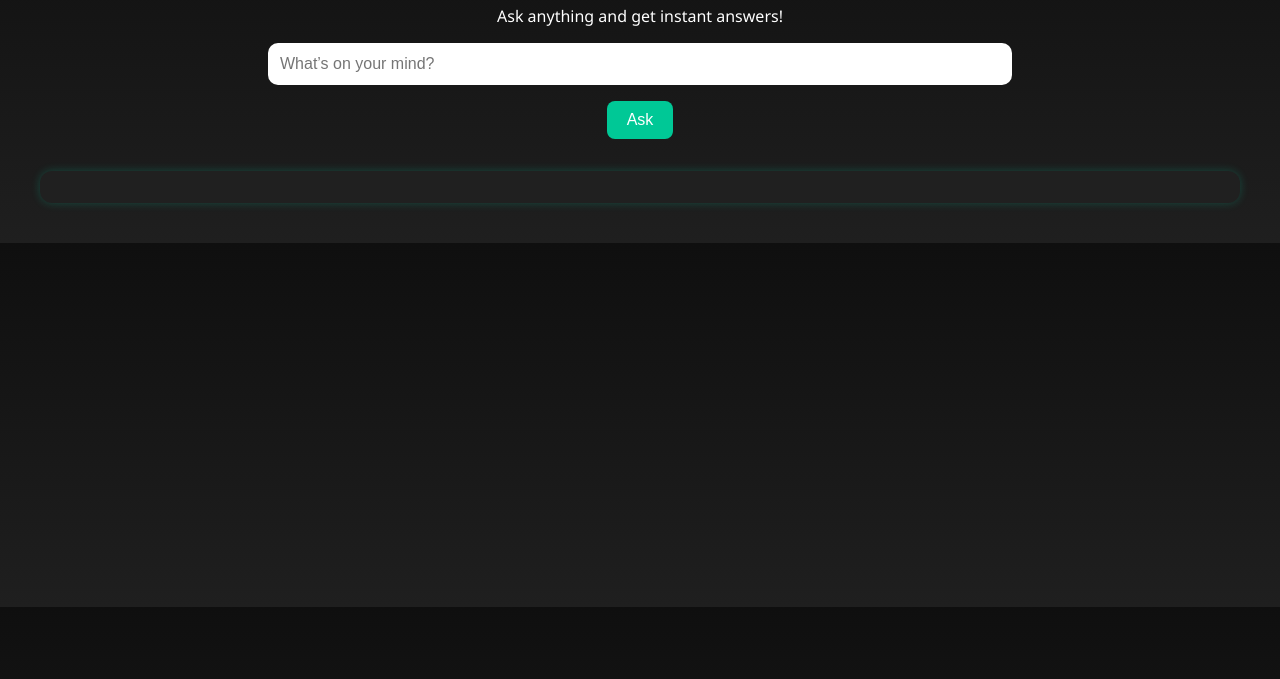
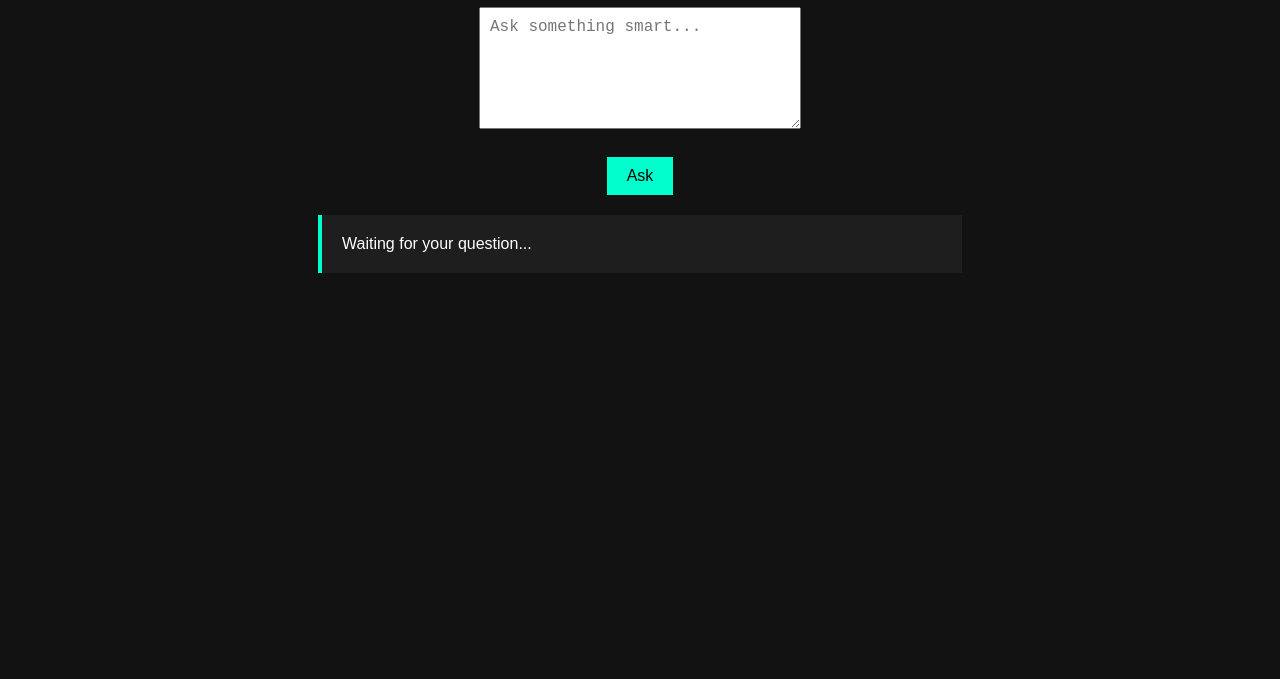
Before and after one commit to aron683/ai.etherealinkbytiisetso.com, a website: page Index.html in a window 1280 px wide. Shown: the part 121-800 px from the top of the page. Drawn offline with Linux system fonts and the light colour scheme.

Commit message:
Update Index.html

```diff
--- a/Index.html
+++ b/Index.html
@@ -3,75 +3,70 @@
 <head>
   <meta charset="UTF-8" />
   <meta name="viewport" content="width=device-width, initial-scale=1.0"/>
-  <title>MindPort AI – Ask Anything</title>
+  <title>MindPort AI</title>
   <style>
     body {
-      font-family: 'Segoe UI', sans-serif;
-      background: linear-gradient(to bottom, #0f0f0f, #1f1f1f);
-      color: white;
-      text-align: center;
-      padding: 2em;
+      font-family: Arial, sans-serif;
+      background: #121212;
+      color: #fff;
+      display: flex;
+      flex-direction: column;
+      align-items: center;
+      padding: 40px;
     }
-    input {
-      padding: 12px;
-      width: 60%;
-      border: none;
-      border-radius: 10px;
-      margin-bottom: 1em;
-      font-size: 1em;
+    h1 {
+      color: #00ffcc;
+    }
+    textarea {
+      width: 300px;
+      height: 100px;
+      padding: 10px;
+      font-size: 16px;
+      margin-bottom: 10px;
     }
     button {
       padding: 10px 20px;
-      font-size: 1em;
-      background-color: #00c896;
-      color: white;
+      font-size: 16px;
+      background: #00ffcc;
       border: none;
-      border-radius: 8px;
       cursor: pointer;
     }
-    #answer {
-      margin-top: 2em;
-      background-color: #202020;
-      padding: 1em;
-      border-radius: 12px;
-      box-shadow: 0 0 10px rgba(0,255,200,0.2);
+    .response {
+      margin-top: 20px;
+      padding: 20px;
+      background: #1e1e1e;
+      width: 90%;
+      max-width: 600px;
+      border-left: 4px solid #00ffcc;
     }
   </style>
 </head>
 <body>
-  <h1>🤖 MindPort AI</h1>
-  <p>Ask anything and get instant answers!</p>
+  <h1>MindPort AI</h1>
+  <textarea id="prompt" placeholder="Ask something smart..."></textarea><br>
+  <button onclick="askAI()">Ask</button>
 
-  <input type="text" id="input" placeholder="What’s on your mind?" />
-  <br />
-  <button onclick="askMindPort()">Ask</button>
-
-  <div id="answer"></div>
+  <div class="response" id="responseBox">Waiting for your question...</div>
 
   <script>
-    async function askMindPort() {
-      const userInput = document.getElementById("input").value;
-      if (!userInput.trim()) return alert("Please enter a question");
-
-      document.getElementById("answer").innerText = "⏳ Thinking...";
+    async function askAI() {
+      const prompt = document.getElementById("prompt").value;
+      const responseBox = document.getElementById("responseBox");
+      responseBox.textContent = "Thinking...";
 
       try {
-        const res = await fetch("https://ai-etherealinkbytiisetso-com.onrender.com/ask", {
+        const res = await fetch("https://your-render-app.onrender.com/ask", {
           method: "POST",
-          headers: { "Content-Type": "application/json" },
-          body: JSON.stringify({ prompt: userInput }),
+          headers: {
+            "Content-Type": "application/json"
+          },
+          body: JSON.stringify({ prompt })
         });
 
         const data = await res.json();
-
-        if (data.answer) {
-          document.getElementById("answer").innerText = data.answer;
-        } else {
-          throw new Error(data.error || "No answer returned");
-        }
-
+        responseBox.textContent = data.answer || "No answer received.";
       } catch (err) {
-        document.getElementById("answer").innerText = "❌ Error: " + err.message;
+        responseBox.textContent = "Error: Could not contact server.";
       }
     }
   </script>
```
